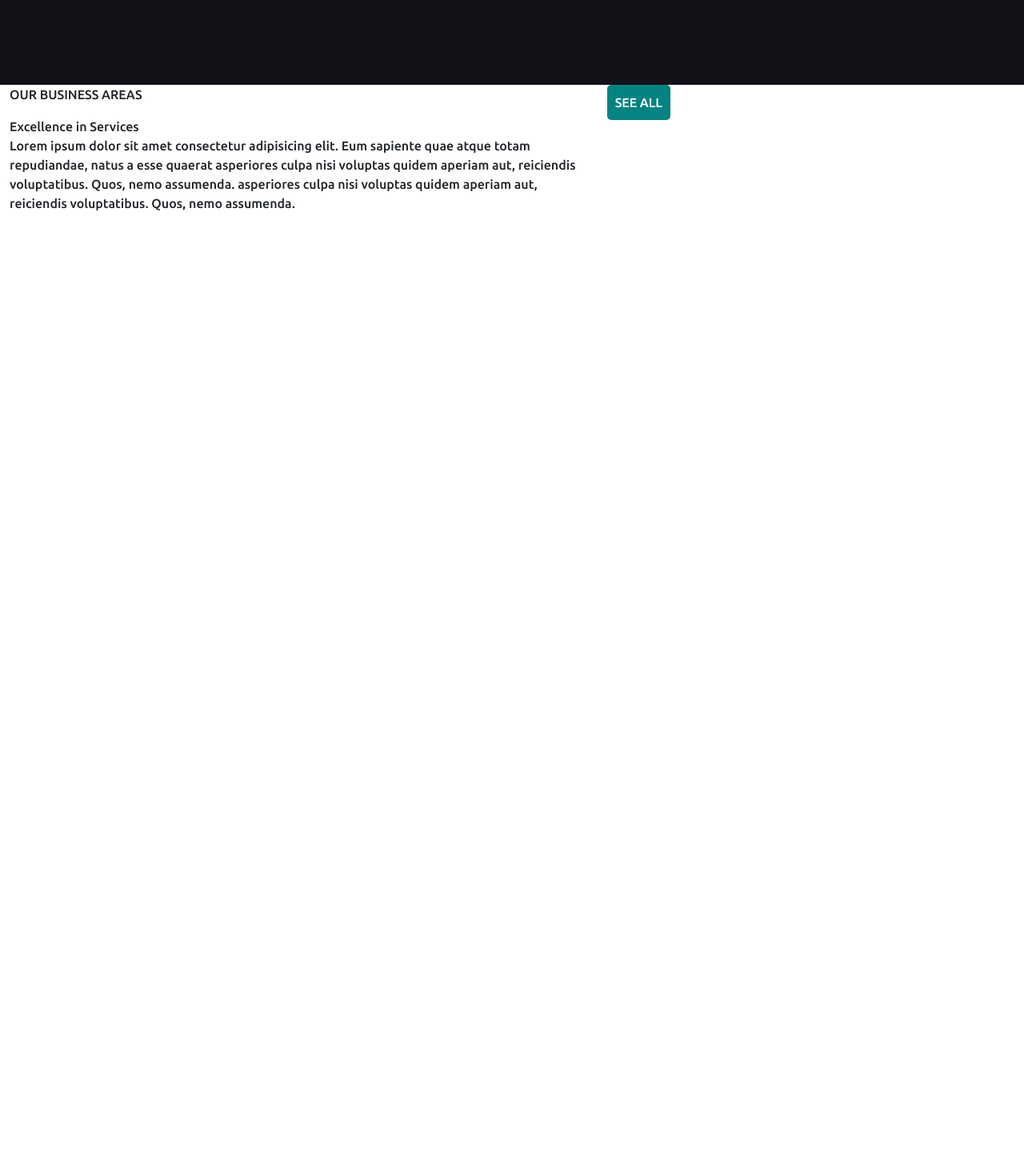
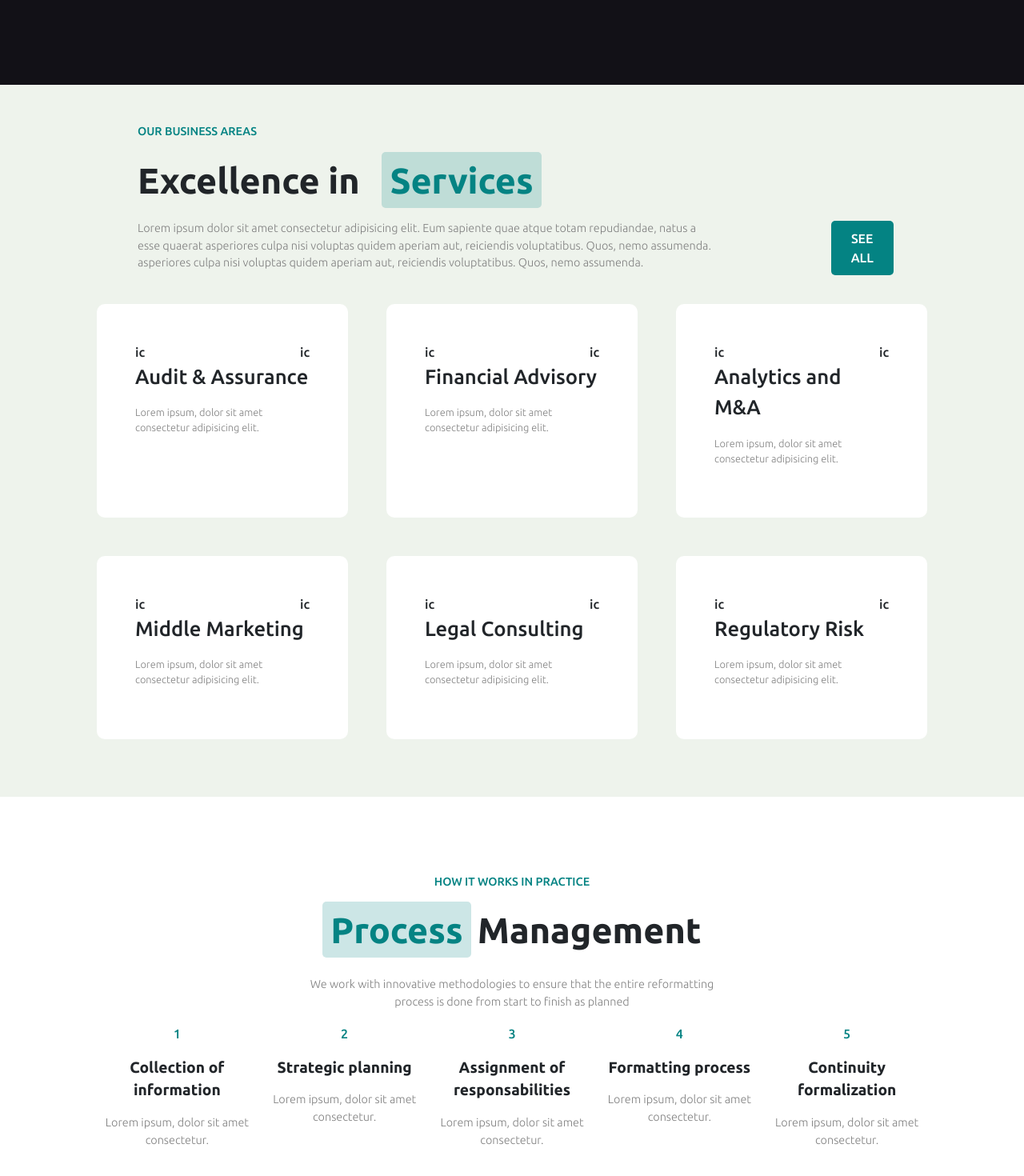
Before and after one commit to GabrieleCorti01/proj-html-vuejs, a Vue app: page / in a window 1280 px wide. Shown: the part 1235-2705 px from the top of the page at 80% size. Before the commit the page ends 1517 px from the top, so only its background shows below. Built offline with nearby package versions, Linux system fonts and the light colour scheme.

Commit message:
Process Management

```diff
--- a/src/components/CompanyElement.vue
+++ b/src/components/CompanyElement.vue
@@ -1,5 +1,5 @@
 <template>
-  <div >
+  <div>
       <h5 class="fw-bold mb-4">{{ title }}</h5>
       <p>{{ text }}</p>
   </div>
--- a/src/components/ExcellenceInServices.vue
+++ b/src/components/ExcellenceInServices.vue
@@ -1,14 +1,18 @@
 <template>
-  <div class="container-fluid">
-      <div class="row">
-        <div class="col-7">
-            <p>OUR BUSINESS AREAS</p>
-            <span>Excellence in</span> <span>Services</span>
-            <p>Lorem ipsum dolor sit amet consectetur adipisicing elit. Eum sapiente quae atque totam repudiandae, natus a esse quaerat asperiores culpa nisi voluptas quidem aperiam aut, reiciendis voluptatibus. Quos, nemo assumenda. asperiores culpa nisi voluptas quidem aperiam aut, reiciendis voluptatibus. Quos, nemo assumenda.</p>
+  <div class="container-fluid" id="services-container">
+      <div class="row justify-content-center">
+        <div class="col-7 mt-5">
+            <p class="upper-title">OUR BUSINESS AREAS</p>
+            <span class="me-4">Excellence in</span> <span class="bg-text">Services</span>
+            <p class="mt-3 subtitle-main">Lorem ipsum dolor sit amet consectetur adipisicing elit. Eum sapiente quae atque totam repudiandae, natus a esse quaerat asperiores culpa nisi voluptas quidem aperiam aut, reiciendis voluptatibus. Quos, nemo assumenda. asperiores culpa nisi voluptas quidem aperiam aut, reiciendis voluptatibus. Quos, nemo assumenda.</p>
         </div>
 
         <div class="col-2">
-            <button class="my-button colored-btn">SEE ALL</button>
+            <button id="see-all-btn" class="my-button colored-btn">SEE ALL</button>
+        </div>
+
+        <div class="row justify-content-center mb-5">
+            <ServicesElement id="container-elemento" class="col-3 m-4" v-for="(element, index) in excellenceServices" :key="index" :title="element.title" :text="element.text"/>
         </div>
 
 
@@ -19,8 +23,19 @@
 </template>
 
 <script>
+import ServicesElement from './ServicesElement.vue'
+import excellenceServices from '../data/excellenceInServices'
+
 export default {
     name: 'ExcellenceInServices',
+    components: {
+      ServicesElement
+    },
+    data: function (){
+      return {
+        excellenceServices,
+      }
+    }
 
 }
 </script>
@@ -29,4 +44,24 @@ export default {
 <style lang="scss" scoped>
 @import "../style/variable.scss";
 
+span{
+  font-size: 2.8em;
+  font-weight: 700;
+}
+
+#services-container{
+background-color: $thirdColor;
+}
+
+#container-elemento{
+  background-color: white;
+  border-radius: 10px;
+}
+
+#see-all-btn{
+  margin-top: 170px;
+  margin-left: 120px;
+  padding: 10px 25px;
+}
+
 </style>
--- a/src/components/Main.vue
+++ b/src/components/Main.vue
@@ -2,6 +2,8 @@
   <div id="container-main">
     <TheCompany />
     <ExcellenceInServices />
+    <ProcessManagement />
+
   </div>
   <!-- Sezione The Company -->
 
@@ -10,12 +12,14 @@
 <script>
 import TheCompany from './TheCompany.vue'
 import ExcellenceInServices from './ExcellenceInServices.vue'
+import ProcessManagement from './ProcessManagement.vue'
 
 export default {
 name: 'Main',
 components: {
   TheCompany,
   ExcellenceInServices,
+  ProcessManagement,
 }
 }
 </script>
--- a/src/components/ProcessElement.vue
+++ b/src/components/ProcessElement.vue
@@ -0,0 +1,28 @@
+<template>
+  <div>
+       <p id="number-style" class="justify-content-center">{{ number }}</p>
+       <p id="title">{{ title }}</p>
+       <p class="subtitle-main">{{ text }}</p>
+  </div>
+</template>
+
+<script>
+export default {
+name: 'ProcessElement',
+ props: ["number", "title", "text"]
+}
+</script>
+
+<style lang="scss" scoped>
+@import "../style/variable.scss";
+
+#number-style{
+    color: $primaryColor;
+}
+
+#title{
+    font-size: 1.2em;
+    font-weight: 700;
+}
+
+</style>
--- /dev/null
+++ b/src/components/ProcessManagement.vue
@@ -0,0 +1,42 @@
+<template>
+  <div class="container-fluid">
+      <div class="row justify-content-center text-center">
+    <!-- Parte di intestazione statica -->
+          <div class="col-5 mt-5">
+              <p class="upper-title mt-5">HOW IT WORKS IN PRACTICE</p>
+              <span class="bg-text me-2">Process</span><span>Management</span>
+              <p class="subtitle-main mt-4">We work with innovative methodologies to ensure that the entire reformatting process is done from start to finish as planned</p>
+          </div>
+    <!-- Parte dei contenuti dinamica -->
+          <div class="row justify-content-center mb-5">
+              <ProcessElement class="col-2 mb-4" v-for="(element, index) in managementElement" :key="index" :number="element.number" :title="element.title" :text="element.text"/>
+          </div>
+      </div>
+  </div>
+</template>
+
+<script>
+import ProcessElement from './ProcessElement.vue';
+import managementElement from '../data/managementElement'
+
+export default {
+name: 'ProcessManagement',
+components: {
+    ProcessElement
+},
+data: function (){
+      return {
+        managementElement,
+      }
+    }
+}
+</script>
+
+<style lang="scss" scoped>
+
+span{
+    font-size: 2.8em;
+    font-weight: 700;
+}
+
+</style>
--- a/src/components/ServicesElement.vue
+++ b/src/components/ServicesElement.vue
@@ -0,0 +1,32 @@
+<template>
+  <div class="p-5">
+      <div class="d-flex justify-content-between">
+          <span>ic</span> <span>ic</span>
+      </div>
+
+      <p id="title">{{ title }}</p>
+      <p id="text">{{ text }}</p>
+  </div>
+</template>
+
+<script>
+export default {
+    name: 'ServicesElement',
+    props: ["title", "text"]
+
+}
+</script>
+
+<style lang="scss" scoped>
+
+#title{
+    font-size: 1.6em;
+}
+
+#text{
+    font-size: 0.8em;
+    color: grey;
+    font-weight: 300;
+}
+
+</style>
--- a/src/components/TheCompany.vue
+++ b/src/components/TheCompany.vue
@@ -69,4 +69,5 @@ p{
 }
 
 
+
 </style>
--- a/src/data/excellenceInServices.js
+++ b/src/data/excellenceInServices.js
@@ -1,5 +1,33 @@
 export default [
     {
+        icon: "",
+        title: "Audit & Assurance",
+        text: "Lorem ipsum, dolor sit amet consectetur adipisicing elit. ",
+    },
+    {
+        icon: "",
+        title: "Financial Advisory",
+        text: "Lorem ipsum, dolor sit amet consectetur adipisicing elit. ",
+    },
+    {
+        icon: "",
+        title: "Analytics and M&A",
+        text: "Lorem ipsum, dolor sit amet consectetur adipisicing elit. ",
+    },
+    {
+        icon: "",
+        title: "Middle Marketing",
+        text: "Lorem ipsum, dolor sit amet consectetur adipisicing elit. ",
+    },
+    {
+        icon: "",
+        title: "Legal Consulting",
+        text: "Lorem ipsum, dolor sit amet consectetur adipisicing elit. ",
+    },
+    {
+        icon: "",
+        title: "Regulatory Risk",
+        text: "Lorem ipsum, dolor sit amet consectetur adipisicing elit. ",
+    },
 
-    }
 ]
--- /dev/null
+++ b/src/data/managementElement.js
@@ -0,0 +1,27 @@
+export default [
+    {
+        number: '1',
+        title: 'Collection of information',
+        text: 'Lorem ipsum, dolor sit amet consectetur.',
+    },
+    {
+        number: '2',
+        title: 'Strategic planning',
+        text: 'Lorem ipsum, dolor sit amet consectetur.',
+    },
+    {
+        number: '3',
+        title: 'Assignment of responsabilities',
+        text: 'Lorem ipsum, dolor sit amet consectetur.',
+    },
+    {
+        number: '4',
+        title: 'Formatting process',
+        text: 'Lorem ipsum, dolor sit amet consectetur.',
+    },
+    {
+        number: '5',
+        title: 'Continuity formalization',
+        text: 'Lorem ipsum, dolor sit amet consectetur.',
+    },
+]
--- a/src/style/variable.scss
+++ b/src/style/variable.scss
@@ -6,6 +6,7 @@ $mainFont : 'Ubuntu';
 // Palette Colori:
 $primaryColor: #048383;
 $secondaryColor: #121117;
+$thirdColor: #eef3ec;
 
 .colored-btn{
     color: white;
@@ -22,3 +23,28 @@ $secondaryColor: #121117;
     border-radius: 5px;
     border: none;
 }
+
+.upper-title{
+    color: $primaryColor;
+    font-size: 0.9em;
+}
+
+.bg-text{
+    background-color: rgb(4, 131, 131, 0.2);
+    color: $primaryColor;
+    border-radius: 5px;
+    padding: 10px;
+}
+
+.bg-text-white{
+    background-color: rgb(4, 131, 131, 0.2);
+    color: white;
+    border-radius: 5px;
+    padding: 10px;
+}
+
+.subtitle-main{
+    font-weight: 300;
+    font-size: 0.9em;
+    color: grey;
+}
```
